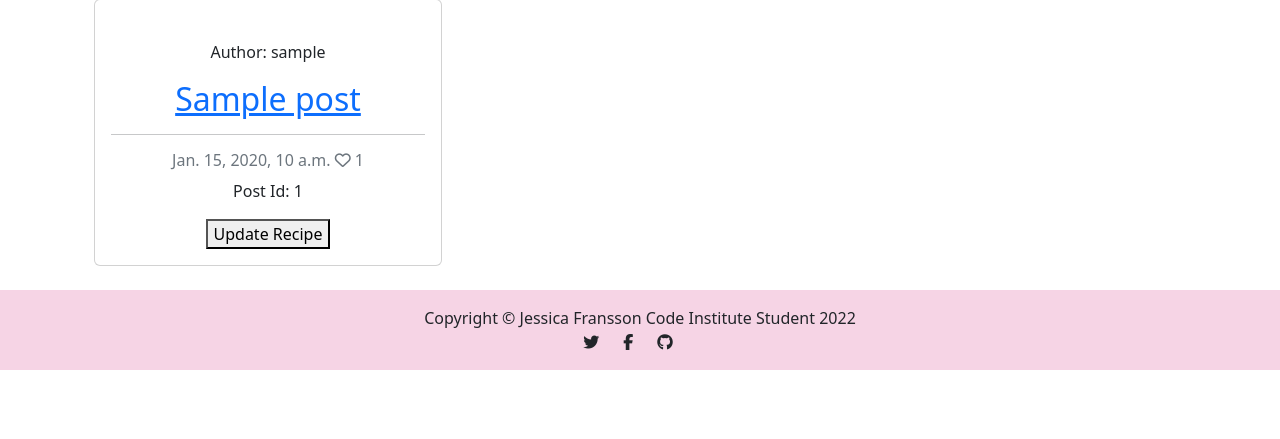
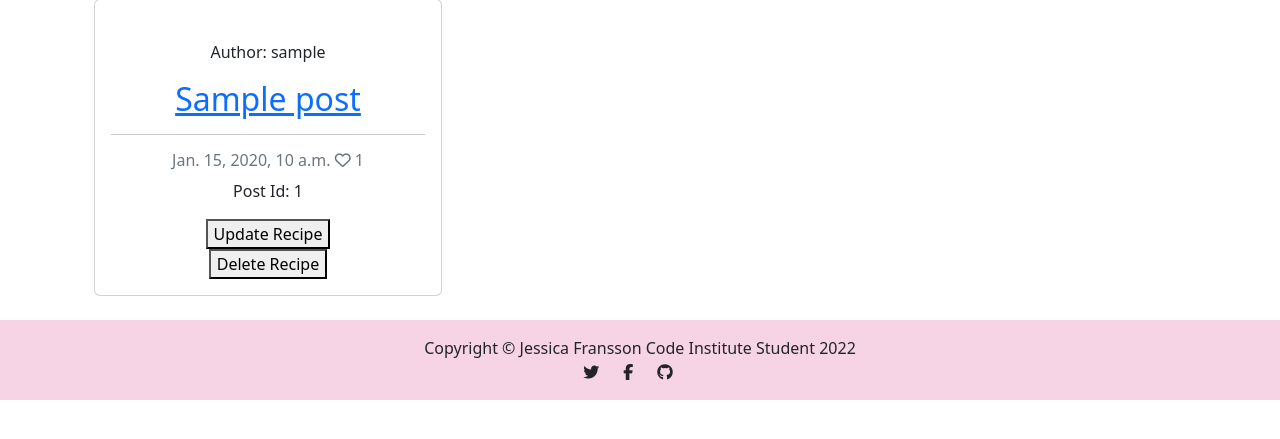
Before and after one commit to jessicafransson/bake-me-a-cake, a Django app: page / in a window 1280 px wide. Shown: the part 141-580 px from the top of the page. Run offline with Django 3.2, Linux system fonts and the light colour scheme; tables that the repository leaves empty hold one stand-in row (values such as "Sample post"); some libraries are stand-ins or nearby versions; some web fonts are replaced.

Commit message:
updated the delete button

```diff
--- a/recipe/urls.py
+++ b/recipe/urls.py
@@ -8,6 +8,6 @@ urlpatterns = [
     path('like/<slug:slug>', views.PostLike.as_view(), name='recipe_like'),
     path('create/', views.CreateRecipe.as_view(), name='create_recipe'),
     path('update_recipe/<int:pk>', views.UpdateRecipe.as_view(), name='update_recipe'),  # noqa
-    path('delete_recipe/<int:recipe_id>', views.DeleteRecipe.as_view, name='delete_recipe'),  # noqa
+    path('delete_recipe/<int:pk>', views.DeleteRecipe.as_view(), name='delete_recipe'),  # noqa
     path('<slug:slug>/', views.PostDetail.as_view(), name='post_detail'),
 ]
--- a/recipe/views.py
+++ b/recipe/views.py
@@ -125,6 +125,7 @@ class DeleteRecipe(LoginRequiredMixin, SuccessMessageMixin, DeleteView):
     model = Post
     form_class = DeleteView
     template_name = 'delete_recipe.html'
+    success_url = reverse_lazy('home')
 
     def delete_post(request, item_id):
         form = get_object_or_404(Item, id=item_id)
--- a/templates/delete_recipe.html
+++ b/templates/delete_recipe.html
@@ -19,4 +19,5 @@
 	</div>
 
 </main>
+{% endif %}
 {% endblock content %}
--- a/templates/index.html
+++ b/templates/index.html
@@ -33,6 +33,7 @@
                                 {{ post.number_of_likes }}</p>
                                 <p> Post Id: {{ post.id }} </p>
                                 <form action="{% url 'update_recipe' post.id %}" method="get"><button>Update Recipe</button></form>
+                                <form action="{% url 'delete_recipe' post.id %}" method="get"><button>Delete Recipe</button></form>
                             {% if user.is_authenticated %}
                             {% endif %}
                         </div>
--- a/templates/update_recipe.html
+++ b/templates/update_recipe.html
@@ -2,7 +2,7 @@
 {% load static %}
 {% block content %}
 
-
+<main class="container text-center g-5 mt-5">
 <form method="POST">
     <h3>Edit your recipe</h3>
     {% csrf_token %}
@@ -11,4 +11,5 @@
     {% endfor %}
     <button style='margin-top:10px;' type="submit">Send for approval</button>
 </form>
+</main>
 {% endblock %}
```
